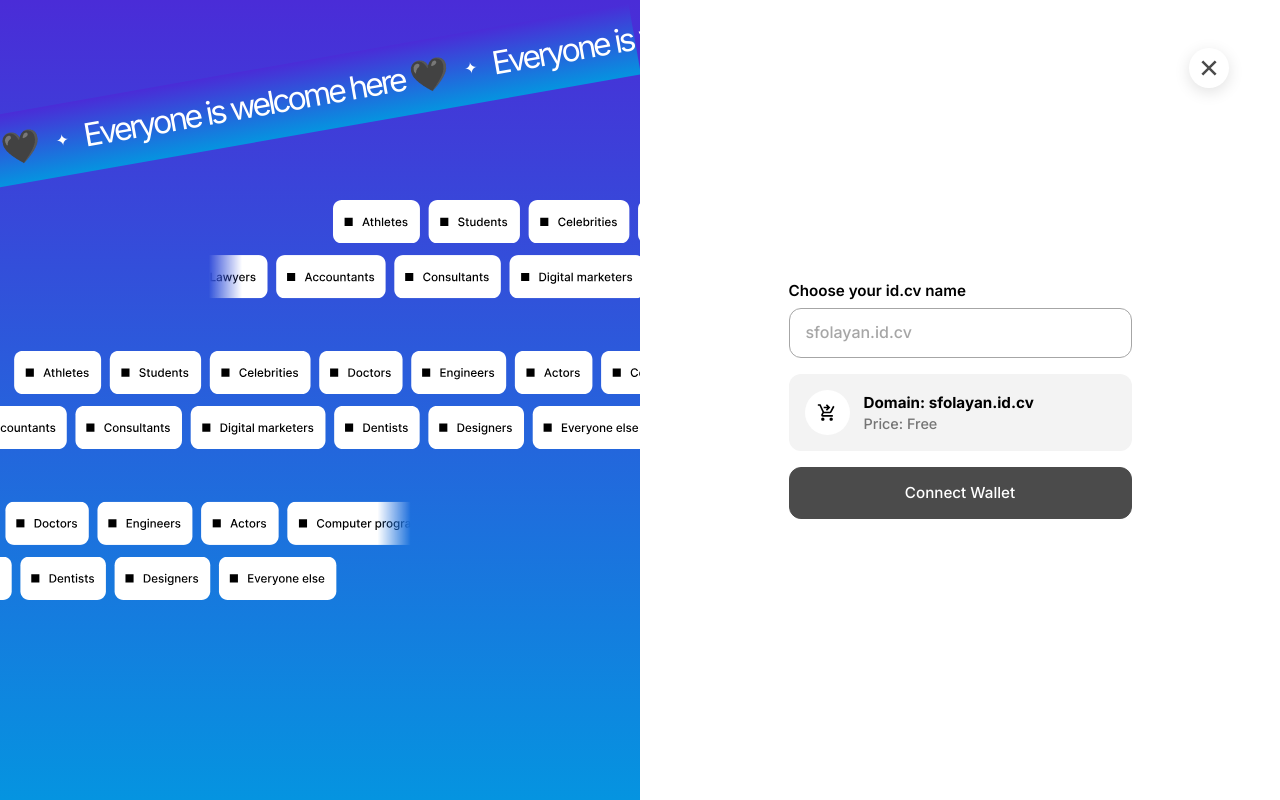
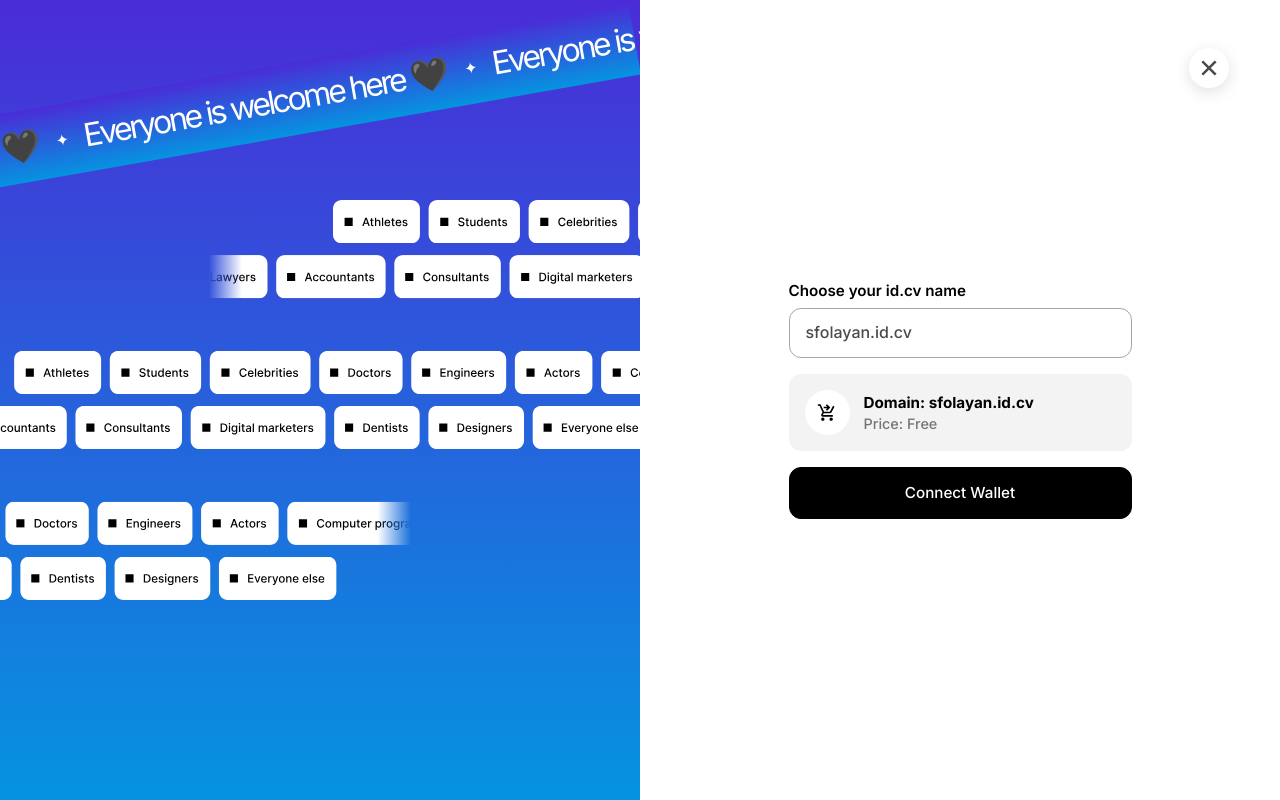
Before and after one commit to SKSudharsanan/id.cv, a React (Create React App) app: page /register in a window 1280 px wide. Built offline with nearby package versions, Linux system fonts and the light colour scheme.

Commit message:
fix: registration page

```diff
--- a/src/pages/register.tsx
+++ b/src/pages/register.tsx
@@ -16,7 +16,7 @@ const RegisterPage = () => {
 
   const { user } = useSelector((state: any) => state.authSlice);
 
-  const [domain, setDomain] = useState("");
+  const [domain, setDomain] = useState("sfolayan.id.cv");
   const [isSubmitting, setIsSubmitting] = useState(false);
 
   const submitForm = async () => {
@@ -60,6 +60,7 @@ const RegisterPage = () => {
             label="Choose your id.cv name"
             type="text"
             placeholder="sfolayan.id.cv"
+            value={domain}
             onChange={(e) => setDomain(e?.target?.value)}
             readOnly={isSubmitting}
           />
@@ -70,7 +71,7 @@ const RegisterPage = () => {
             </div>
 
             <div className="info">
-              <h6>Domain: sfolayan.id.cv</h6>
+              <h6>Domain: {domain}</h6>
               <p>Price: Free</p>
             </div>
           </div>
--- a/src/styles/abstract/mixins.scss
+++ b/src/styles/abstract/mixins.scss
@@ -71,7 +71,7 @@
     margin-left: 0%;
   }
   100% {
-    margin-left: -135%;
+    margin-left: -100%;
   }
 }
 
```
